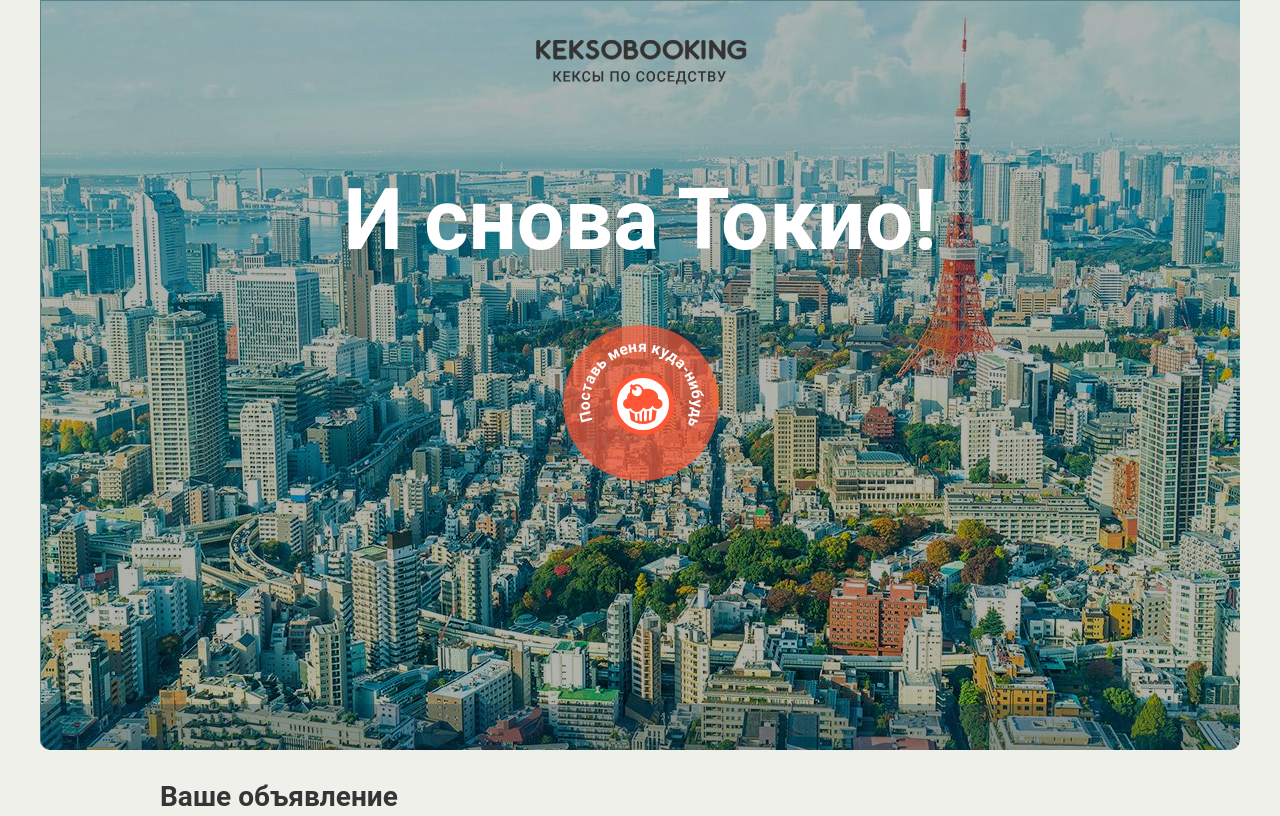
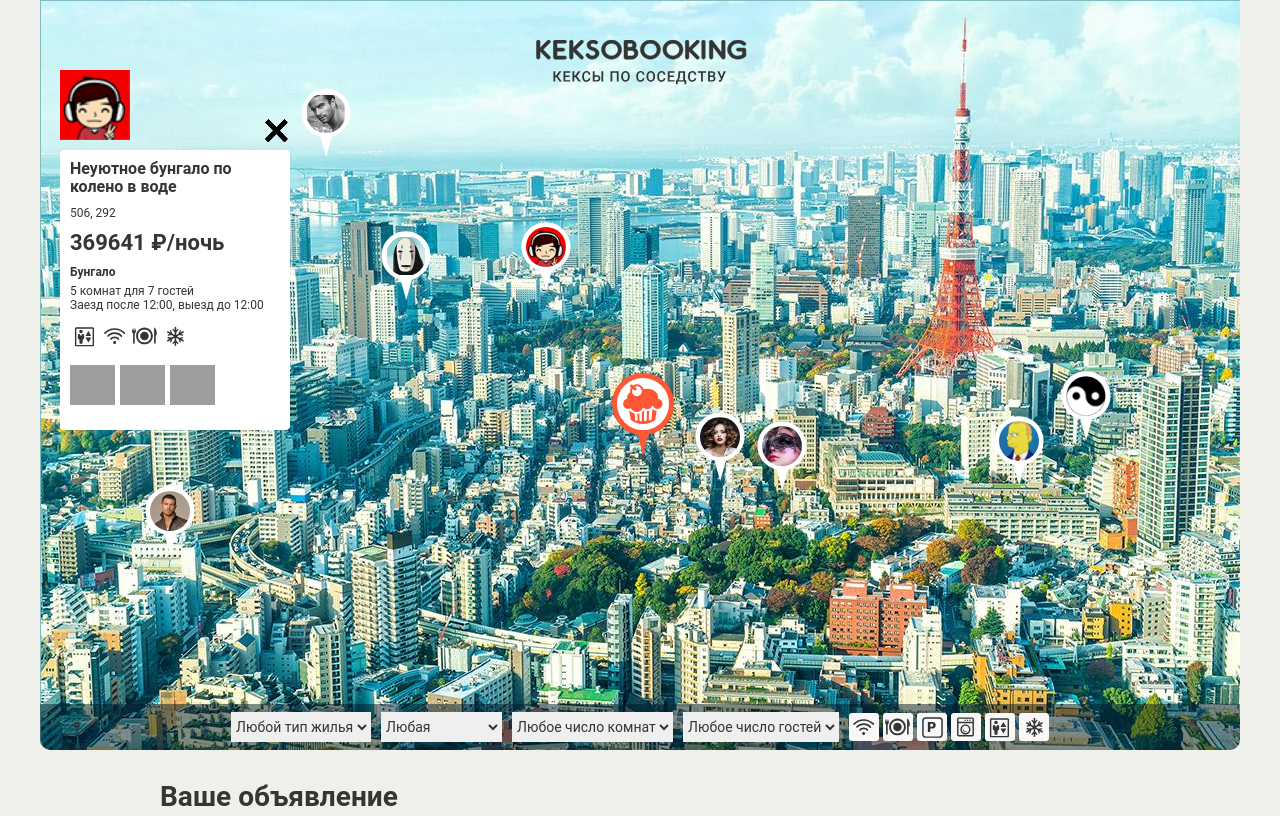
Before and after one commit to ArinaAnderson/keksobooking, a website: page index.html in a window 1280 px wide. Shown: the top 816 px of the page. Drawn offline with Linux system fonts and the light colour scheme; grey boxes are pictures that could not be loaded; files whose address does not match are found by name.

Commit message:
Личный проект: пока все дома

```diff
--- a/index.html
+++ b/index.html
@@ -214,16 +214,9 @@
       <p class="popup__text popup__text--capacity">2 комнаты для 3 гостей</p>
       <p class="popup__text popup__text--time">Заезд после 14:00, выезд до 10:00</p>
       <ul class="popup__features">
-        <li class="popup__feature popup__feature--wifi"></li>
-        <li class="popup__feature popup__feature--dishwasher"></li>
-        <li class="popup__feature popup__feature--parking"></li>
-        <li class="popup__feature popup__feature--washer"></li>
-        <li class="popup__feature popup__feature--elevator"></li>
-        <li class="popup__feature popup__feature--conditioner"></li>
       </ul>
       <p class="popup__description">Великолепная квартира-студия в центре Токио. Подходит как туристам, так и бизнесменам. Квартира полностью укомплектована и недавно отремонтирована.</p>
       <div class="popup__photos">
-        <img src="" class="popup__photo" width="45" height="40" alt="Фотография жилья">
       </div>
     </article>
   </template>
@@ -247,6 +240,6 @@
       <button class="error__button" href="#">Попробовать снова</button>
     </div>
   </template>
-
+  <script src="js/map.js"></script>
 </body>
 </html>
--- /dev/null
+++ b/js/map.js
@@ -0,0 +1,200 @@
+'use strict';
+ var OFFERS_NUMBER = 8;
+var OFFER_TITILES = [
+  'Большая уютная квартира',
+  'Маленькая неуютная квартира',
+  'Огромный прекрасный дворец',
+  'Маленький ужасный дворец',
+  'Красивый гостевой домик',
+  'Некрасивый негостеприимный домик',
+  'Уютное бунгало далеко от моря',
+  'Неуютное бунгало по колено в воде'
+];
+var TYPES = ['palace', 'flat', 'house', 'bungalo'];
+var MAX_PRICE = 1000000;
+var MIN_PRICE = 1000;
+var MAX_ROOM_NUM = 5;
+var MIN_ROOM_NUM = 1;
+var MAX_GUESTS_NUM = 15;
+var MIN_GUESTS_NUM = 1;
+var CHECKINS = ['12:00', '13:00', '14:00'];
+var CHECKOUTS = ['12:00', '13:00', '14:00'];
+var FEATURES = ['wifi', 'dishwasher', 'parking', 'washer', 'elevator', 'conditioner'];
+var PHOTOS = [
+  'http://o0.github.io/assets/images/tokyo/hotel1.jpg',
+  'http://o0.github.io/assets/images/tokyo/hotel2.jpg',
+  'http://o0.github.io/assets/images/tokyo/hotel3.jpg'
+];
+var locationParams = {
+  MIN_LOCATION_Y: 130,
+  MAX_LOCATION_Y: 630,
+  MIN_LOCATION_X: 0,
+  MAX_LOCATION_X: 1200
+};
+var pinParams = {
+  WIDTH: 50,
+  HEIGHT: 70
+};
+var offerTypeListMap = {
+  'flat': 'Квартира',
+  'palace': 'Дворец',
+  'bungalo': 'Бунгало',
+  'house': 'Дом'
+};
+var pinTemplate = document.querySelector('#pin').content.querySelector('.map__pin');
+var cardTemplate = document.querySelector('#card').content.querySelector('.map__card');
+var map = document.querySelector('.map');
+var mapPins = document.querySelector('.map__pins');
+var mapFilters = document.querySelector('.map__filters-container');
+
+function activateMap() {
+  map.classList.remove('map--faded');
+};
+
+function getRandomNumber(min, max) {
+  return Math.floor(Math.random() * (max - min)) + min;
+}
+ function getImageAddress(varPart) {
+  var constPartNumber = varPart < 10 ? '0' : '';
+
+  return 'img/avatars/user' + constPartNumber + varPart + '.png';
+}
+ // создание нового элемента изображения
+function addNewImage(src) {
+  var image = document.createElement('img');
+  image.src = src;
+  image.alt = 'Фотография жилья';
+  image.width = '45';
+  image.height = '40';
+  image.classList.add('popup__photo');
+
+  return image;
+}
+ // создание нового элемента нового пункта списка
+function addListItem(elemClass, modifier) {
+  var li = document.createElement('li');
+  li.classList.add(elemClass);
+  elemClass += '--' + modifier;
+  li.classList.add(elemClass);
+
+  return li;
+}
+function shuffleArray(list) {
+  for (var i = list.length - 1; i > 0; i--) {
+    var randomNum = Math.floor(Math.random() * (i + 1));
+    var randomElement = list[randomNum];
+    list[randomNum] = list[i];
+    list[i] = randomElement;
+  }
+
+  return list;
+}
+
+function defineGuestEnding(guests) {
+  var guestsNum = guests.toString();
+
+  return guestsNum[guestsNum.length - 1] === '1' ? 'гостя' : 'гостей';
+}
+
+function defineRoomEnding(rooms) {
+  var roomsNum = rooms.toString();
+
+  return roomsNum[roomsNum.length - 1] === '1' ? 'комната' : (roomsNum[roomsNum.length - 1] === '2' ||
+    roomsNum[roomsNum.length - 1] === '3' || roomsNum[roomsNum.length - 1] === '4') ? 'комнаты' :'комнат';
+}
+
+function createOfferData(num) {
+  var x = getRandomNumber(pinParams.WIDTH / 2, locationParams.MAX_LOCATION_X + 1 - pinParams.WIDTH / 2);
+  var y = getRandomNumber(locationParams.MIN_LOCATION_Y, locationParams.MAX_LOCATION_Y + 1);
+  return {
+    author: {
+      avatar: getImageAddress(num + 1)
+    },
+    offer: {
+      title: OFFER_TITILES[num],
+      address: x + ', ' + y,
+      price: getRandomNumber(MIN_PRICE, MAX_PRICE + 1),
+      type: TYPES[Math.floor(Math.random() * TYPES.length)],
+      rooms: getRandomNumber(MIN_ROOM_NUM, MAX_ROOM_NUM + 1),
+      guests: getRandomNumber(MIN_GUESTS_NUM, MAX_GUESTS_NUM + 1),
+      checkin: CHECKINS[Math.floor(Math.random() * CHECKINS.length)],
+      checkout: CHECKOUTS[Math.floor(Math.random() * CHECKOUTS.length)],
+      features: shuffleArray(FEATURES).slice(0, getRandomNumber(1, num)),
+      description: '',
+      photos: shuffleArray(PHOTOS)
+    },
+    location: {
+      x: x,
+      y: y
+    }
+  };
+}
+function renderPin(offerData) {
+  var pin = pinTemplate.cloneNode(true);
+  pin.style = 'left: ' + (offerData.location.x - pinParams.WIDTH / 2) +
+  'px; top: ' + (offerData.location.y - pinParams.HEIGHT) + 'px';
+  pin.querySelector('img').src = offerData.author.avatar;
+  pin.querySelector('img').alt = offerData.offer.title;
+
+  return pin;
+}
+function renderCard(offerData) {
+  var card = cardTemplate.cloneNode(true);
+  card.querySelector('.popup__title').textContent = offerData.offer.title;
+  card.querySelector('.popup__text--address').textContent = offerData.offer.address;
+  card.querySelector('.popup__text--price').textContent = offerData.offer.price + ' ₽/ночь';
+  card.querySelector('.popup__text--capacity').textContent = offerData.offer.rooms + ' ' + defineRoomEnding(offerData.offer.rooms) + ' для '
+    + offerData.offer.guests + ' ' + defineGuestEnding(offerData.offer.guests);
+  card.querySelector('.popup__type').textContent = offerTypeListMap[offerData.offer.type];
+  card.querySelector('.popup__text--time').textContent = 'Заезд после ' + offerData.offer.checkin + ', выезд до ' + offerData.offer.checkout;
+
+  var featuresFragment = document.createDocumentFragment();
+  for (var i = 0; i < offerData.offer.features.length; i++) {
+    var newLi = addListItem('popup__feature', offerData.offer.features[i]);
+    featuresFragment.appendChild(newLi);
+  }
+  card.querySelector('.popup__features').appendChild(featuresFragment);
+
+  card.querySelector('.popup__description').textContent = offerData.offer.description;
+
+  var photosFragment = document.createDocumentFragment();
+  for (var j = 0; j < offerData.offer.photos.length; j++) {
+    var newImg = addNewImage(offerData.offer.photos[j]);
+    photosFragment.appendChild(newImg);
+  }
+  card.querySelector('.popup__photos').appendChild(photosFragment);
+
+  card.querySelector('.popup__avatar').src = offerData.author.avatar;
+
+  return card;
+}
+
+function createOffersList(number) {
+  var offers = [];
+  for (var i = 0; i < number; i++) {
+    offers.push(createOfferData(i));
+  }
+
+  return offers;
+}
+
+function renderPins(offersData) {
+  var fragment = document.createDocumentFragment();
+  for (var i = 0; i < offersData.length; i++) {
+    fragment.appendChild(renderPin(offersData[i]));
+  }
+  mapPins.appendChild(fragment);
+}
+
+function renderCards(offersData) {
+  var fragment = document.createDocumentFragment();
+  for (var i = 0; i < offersData.length; i++) {
+    fragment.appendChild(renderCard(offersData[i]));
+  }
+  map.insertBefore(fragment, mapFilters);
+}
+
+var offers = createOffersList(OFFERS_NUMBER);
+renderPins(offers);
+renderCards(offers);
+activateMap();
```
